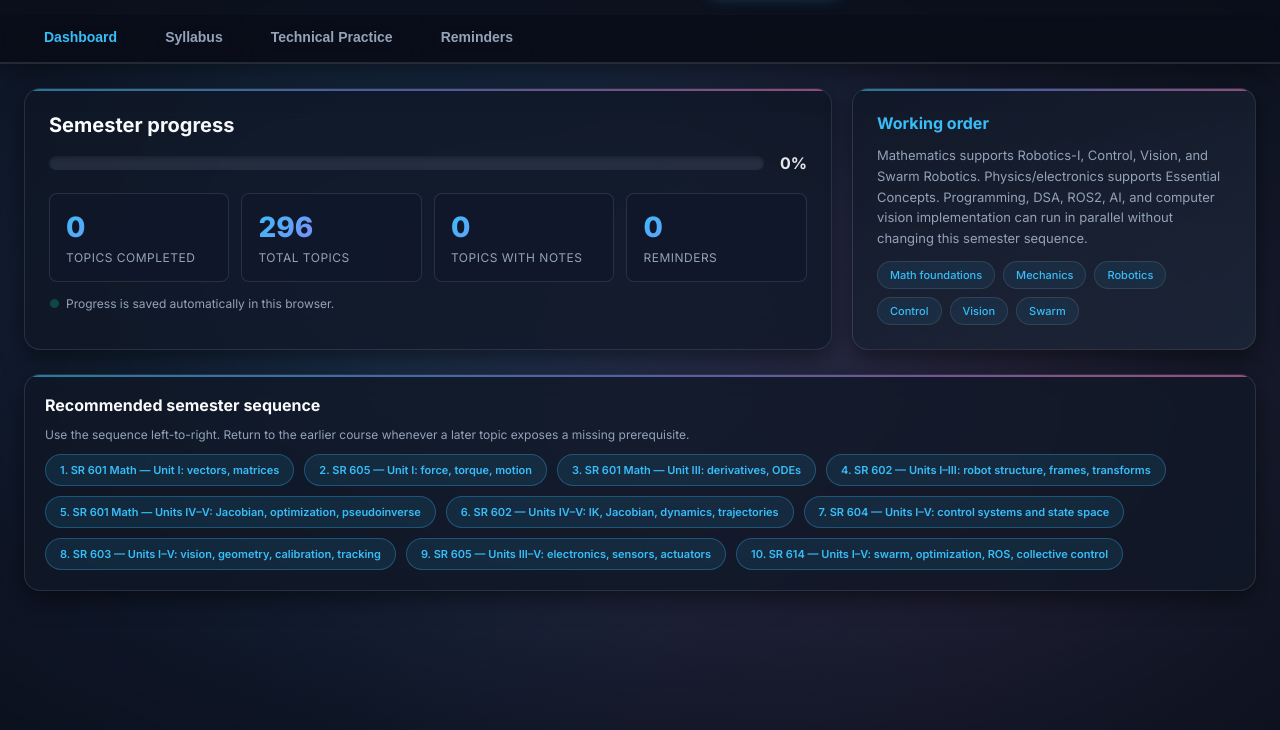
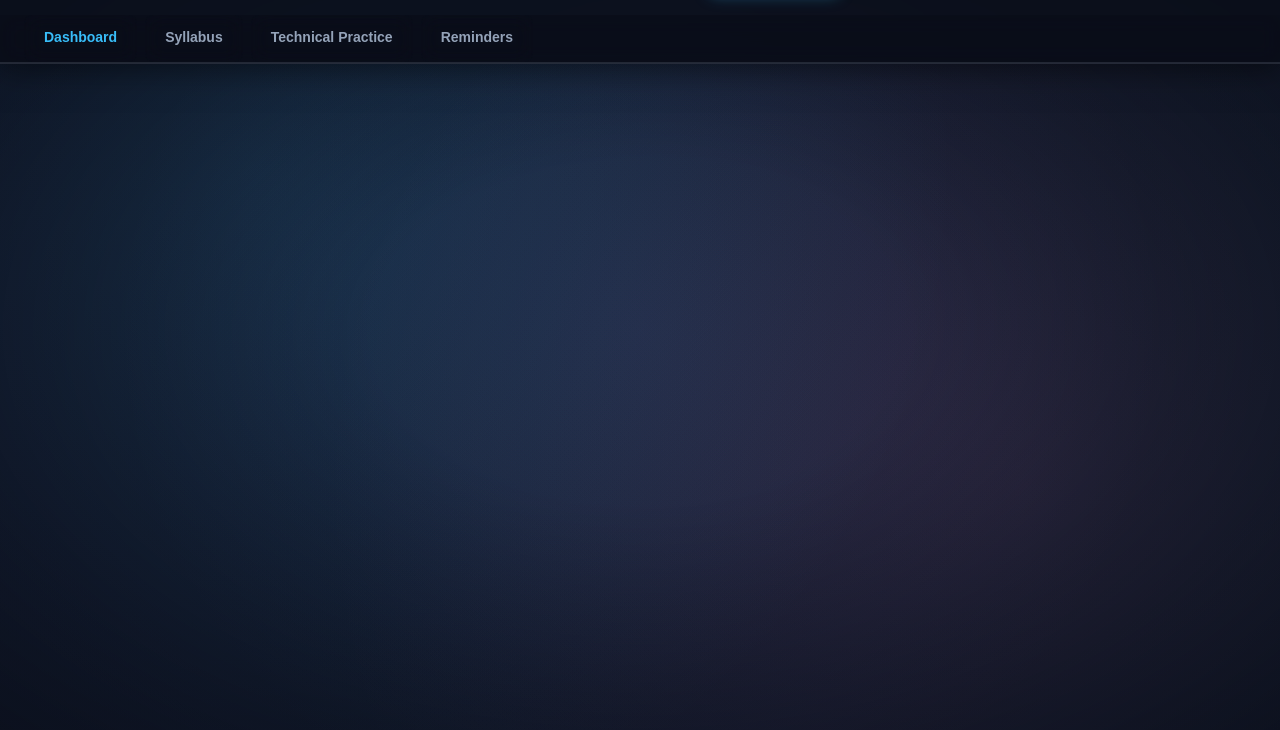
Before and after one commit to kaustubhpatil111/syllabus, a plain HTML site: page index.html in a window 1280 px wide. Shown: the part 70-800 px from the top of the page. Drawn offline with Linux system fonts and the light colour scheme.

Commit message:
dashboard removed

```diff
--- a/index.html
+++ b/index.html
@@ -31,49 +31,7 @@
 </header>
 
 <main class="wrap">
-  <!-- Dashboard Tab -->
-  <section id="tab-dashboard" class="tab-content active">
-    <div class="overview">
-      <div class="panel overview-left">
-        <h2>Semester progress</h2>
-        <div class="progress-wrap">
-          <div class="progress"><div id="overallBar"></div></div>
-          <strong id="overallPct">0%</strong>
-        </div>
-        <div class="stats">
-          <div class="stat"><div class="num" id="doneCount">0</div><div class="lab">Topics completed</div></div>
-          <div class="stat"><div class="num" id="totalCount">0</div><div class="lab">Total topics</div></div>
-          <div class="stat"><div class="num" id="practiceCount">0</div><div class="lab">Topics with notes</div></div>
-          <div class="stat"><div class="num" id="reminderCount">0</div><div class="lab">Reminders</div></div>
-        </div>
-        <div class="save-state" id="saveState">Progress is saved automatically in this browser.</div>
-      </div>
-      <div class="panel note-panel">
-        <h3>Working order</h3>
-        <p>Mathematics supports Robotics-I, Control, Vision, and Swarm Robotics. Physics/electronics supports Essential Concepts. Programming, DSA, ROS2, AI, and computer vision implementation can run in parallel without changing this semester sequence.</p>
-        <div class="tag-row">
-          <span class="tag">Math foundations</span><span class="tag">Mechanics</span><span class="tag">Robotics</span><span class="tag">Control</span><span class="tag">Vision</span><span class="tag">Swarm</span>
-        </div>
-      </div>
-    </div>
 
-    <section class="panel all-courses">
-      <h3>Recommended semester sequence</h3>
-      <p>Use the sequence left-to-right. Return to the earlier course whenever a later topic exposes a missing prerequisite.</p>
-      <div class="sequence" style="margin-top:10px">
-        <span class="seq-chip">1. SR 601 Math — Unit I: vectors, matrices</span>
-        <span class="seq-chip">2. SR 605 — Unit I: force, torque, motion</span>
-        <span class="seq-chip">3. SR 601 Math — Unit III: derivatives, ODEs</span>
-        <span class="seq-chip">4. SR 602 — Units I–III: robot structure, frames, transforms</span>
-        <span class="seq-chip">5. SR 601 Math — Units IV–V: Jacobian, optimization, pseudoinverse</span>
-        <span class="seq-chip">6. SR 602 — Units IV–V: IK, Jacobian, dynamics, trajectories</span>
-        <span class="seq-chip">7. SR 604 — Units I–V: control systems and state space</span>
-        <span class="seq-chip">8. SR 603 — Units I–V: vision, geometry, calibration, tracking</span>
-        <span class="seq-chip">9. SR 605 — Units III–V: electronics, sensors, actuators</span>
-        <span class="seq-chip">10. SR 614 — Units I–V: swarm, optimization, ROS, collective control</span>
-      </div>
-    </section>
-  </section>
 
   <!-- Syllabus Tab -->
   <section id="tab-syllabus" class="tab-content">
```
